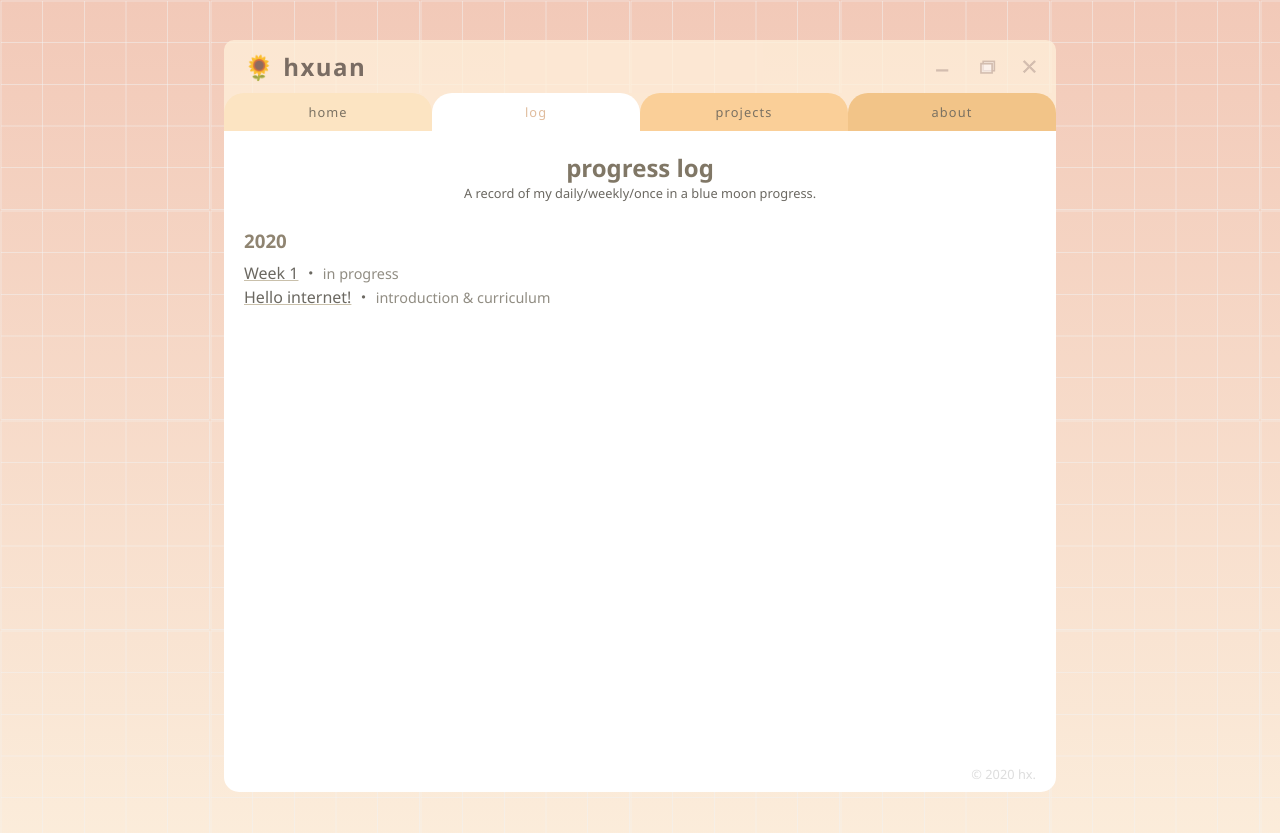
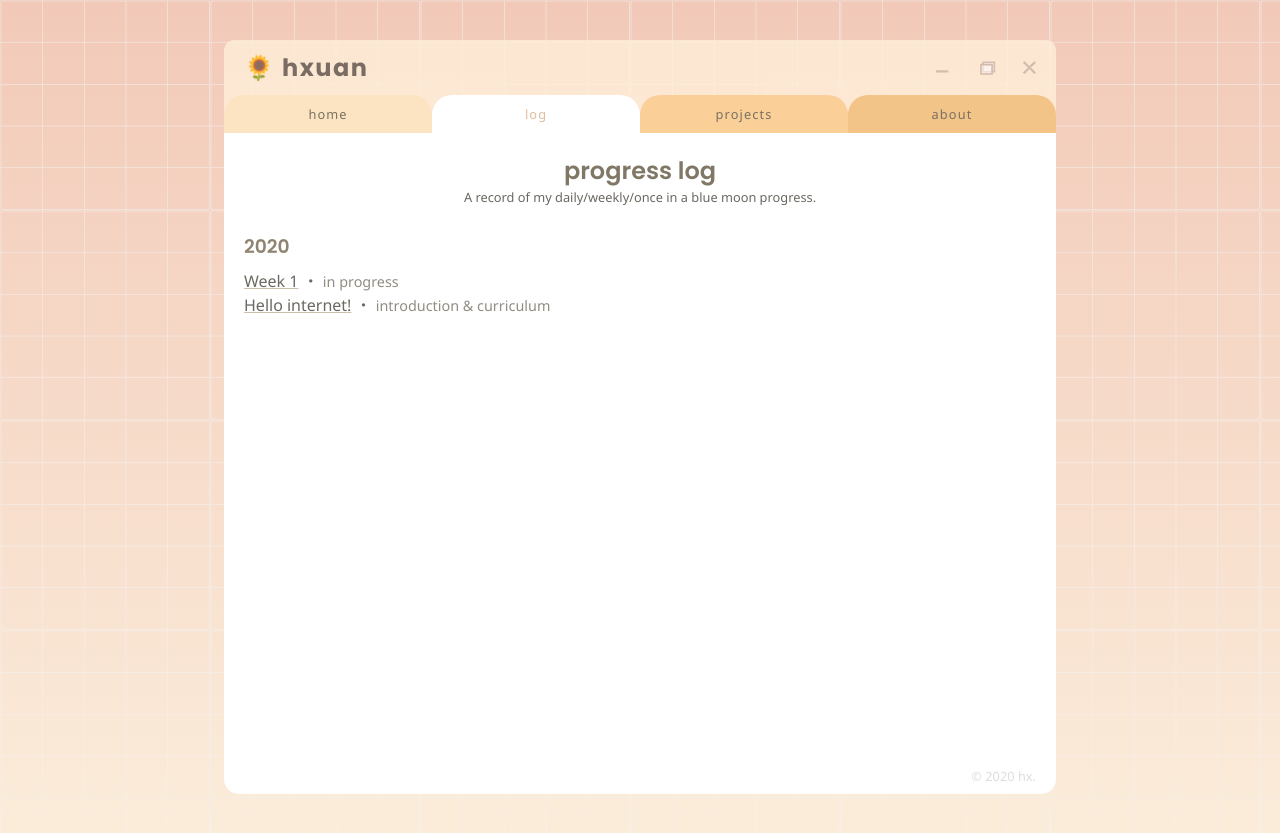
Before and after one commit to h-xuan/h-xuan.github.io, a Jekyll site: the page built from log.md, in a window 1280 px wide. Shown: the top 833 px of the page. Built offline with Jekyll 4.4.1, drawn with Linux system fonts in a browser that asks for light colours.

Commit message:
changed font

```diff
--- a/_layouts/about.html
+++ b/_layouts/about.html
@@ -9,8 +9,7 @@
     <meta content="width=device-width, initial-scale=1" name="viewport" />
     <link rel="stylesheet" type="text/css" href="/assets/style.css" />
     <link rel="icon" type="image/png" href="/assets/imgs/sun_fav.png"/>
-    <script src="https://ajax.googleapis.com/ajax/libs/jquery/3.5.1/jquery.min.js"></script>
-    <script src="/js/script.js"></script>
+    <link href="https://fonts.googleapis.com/css2?family=Poppins:wght@600;700&display=swap" rel="stylesheet">
   </head>
   <body>
     <div class="wrapper">
--- a/_layouts/default.html
+++ b/_layouts/default.html
@@ -9,8 +9,7 @@
     <meta content="width=device-width, initial-scale=1" name="viewport" />
     <link rel="stylesheet" type="text/css" href="/assets/style.css" />
     <link rel="icon" type="image/png" href="/assets/imgs/sun_fav.png"/>
-    <script src="https://ajax.googleapis.com/ajax/libs/jquery/3.5.1/jquery.min.js"></script>
-    <script src="/js/script.js"></script>
+    <link href="https://fonts.googleapis.com/css2?family=Poppins:wght@600;700&display=swap" rel="stylesheet">
   </head>
   <body>
     <div class="wrapper">
--- a/_layouts/log.html
+++ b/_layouts/log.html
@@ -9,8 +9,7 @@
     <meta content="width=device-width, initial-scale=1" name="viewport" />
     <link rel="stylesheet" type="text/css" href="/assets/style.css" />
     <link rel="icon" type="image/png" href="/assets/imgs/sun_fav.png"/>
-    <script src="https://ajax.googleapis.com/ajax/libs/jquery/3.5.1/jquery.min.js"></script>
-    <script src="/js/script.js"></script>
+    <link href="https://fonts.googleapis.com/css2?family=Poppins:wght@600;700&display=swap" rel="stylesheet">
   </head>
   <body>
     <div class="wrapper">
--- a/_layouts/projects.html
+++ b/_layouts/projects.html
@@ -9,8 +9,7 @@
     <meta content="width=device-width, initial-scale=1" name="viewport" />
     <link rel="stylesheet" type="text/css" href="/assets/style.css" />
     <link rel="icon" type="image/png" href="/assets/imgs/sun_fav.png"/>
-    <script src="https://ajax.googleapis.com/ajax/libs/jquery/3.5.1/jquery.min.js"></script>
-    <script src="/js/script.js"></script>
+    <link href="https://fonts.googleapis.com/css2?family=Poppins:wght@600;700&display=swap" rel="stylesheet">
   </head>
   <body>
     <div class="wrapper">
--- a/assets/style.css
+++ b/assets/style.css
@@ -37,6 +37,8 @@ body {
 .header-title {
   flex-grow: 5;
   color: #524d46;
+  font-family: "Poppins", "Segoe UI", sans-serif;
+  font-weight: 700;
 }
 
 .cross {
@@ -202,11 +204,15 @@ hr {
 h2 {
   color: #807766;
   text-align: center;
+  font-family: "Poppins", "Segoe UI", sans-serif;
+  font-weight: 600;
 }
 
 h3 {
   color: #8f8471;
   margin: 7px auto;
+  font-family: "Poppins", "Segoe UI", sans-serif;
+  font-weight: 600;
 }
 
 .desc {
```
